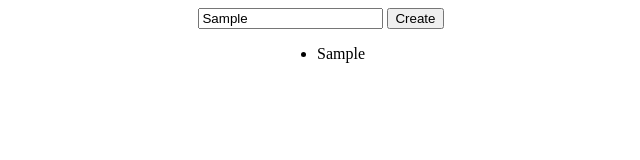
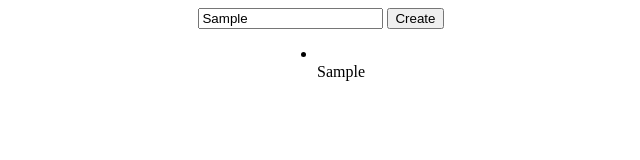
Before and after one commit to PandeyHarish/todoapp, a plain HTML site: page index.html in a window 1280 px wide. Both pictures are taken after typing "Sample" into the empty fields and a click on the button "Create". Shown: the whole page, without its empty margins (319-959 px from the left). Drawn offline with nearby package versions, Linux system fonts and the light colour scheme.

Commit message:
changed the to jquery

```diff
--- a/index.html
+++ b/index.html
@@ -10,6 +10,7 @@
         place-items: center;
       }
     </style>
+
   </head>
   <body >
     <div class="main-div">
@@ -20,6 +21,9 @@
       <ul id="list"></ul>
     </div>
 
+
+
+    <script src="https://cdnjs.cloudflare.com/ajax/libs/jquery/3.7.1/jquery.min.js" integrity="sha512-v2CJ7UaYy4JwqLDIrZUI/4hqeoQieOmAZNXBeQyjo21dadnwR+8ZaIJVT8EE2iyI61OV8e6M8PP2/4hpQINQ/g==" crossorigin="anonymous" referrerpolicy="no-referrer"></script>
     <script src="script.js"></script>
   </body>
 </html>
--- a/script.js
+++ b/script.js
@@ -1,14 +1,32 @@
-var inputValue = document.getElementById("inputBox");
-var list = document.getElementById("list");
-var btn = document.getElementById("btn");
+// var inputValue = document.getElementById("inputBox");
+// var list = document.getElementById("list");
+// var btn = document.getElementById("btn");
 
-btn.addEventListener("click", function () {
-  if (inputValue.value.trim() === "") {
-    alert("List cannot be empty");
-  } else {
-    var newElement = document.createElement("li");
-    var text = document.createTextNode(inputValue.value);
-    newElement.appendChild(text);
-    list.appendChild(newElement);
-  }
+// btn.addEventListener("click", function (e) {
+
+//   if (inputValue.value.trim() === "") {
+//     alert("List cannot be empty");
+//   } else {
+//     var newElement = document.createElement("li");
+//     var text = document.createTextNode(inputValue.value);
+//     newElement.appendChild(text);
+//     list.appendChild(newElement);
+//   }
+// });
+
+$(document).ready(function () {
+  var list = $("#list");
+  var btn = $("#btn");
+
+  $("#btn").click(function (e) {
+    let inputValue = $("#inputBox").val().trim();
+
+    if (inputValue === "") {
+      alert("List cannot be empty");
+    } else {
+      let newElement = list.append("<li>");
+      let text = inputValue;
+      newElement.append(text);
+    }
+  });
 });
```
